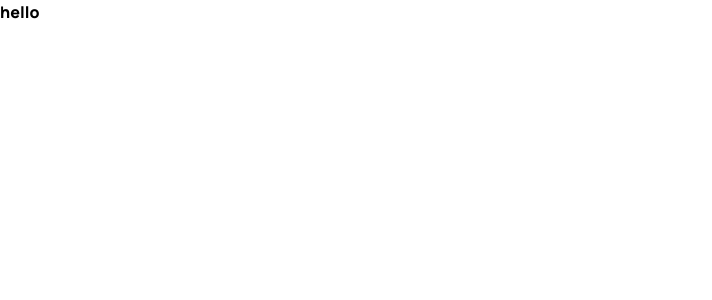
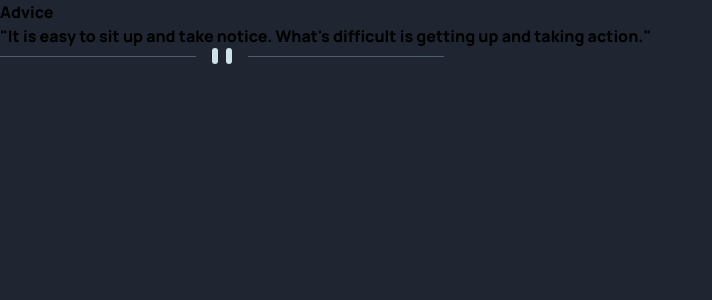
Before and after one commit to Jithin-b-p/advice-generator-app, a React (Vite) app: page / in a window 1280 px wide. Shown: the top 300 px of the page, without its empty margins (0-712 px from the left). Built offline with nearby package versions, Linux system fonts and the light colour scheme.

Commit message:
creating a advice preview component

```diff
--- a/src/App.tsx
+++ b/src/App.tsx
@@ -1,5 +1,7 @@
+import AdvicePreview from "./components/AdvicePreview";
+
 function App() {
-  return <h1>hello</h1>;
+  return <AdvicePreview />;
 }
 
 export default App;
--- /dev/null
+++ b/src/components/AdvicePreview.tsx
@@ -0,0 +1,22 @@
+function AdvicePreview() {
+  return (
+    <div>
+      <span>Advice</span>
+      <p>
+        "It is easy to sit up and take notice. What's difficult is getting up
+        and taking action."
+      </p>
+      <svg width="444" height="16" xmlns="http://www.w3.org/2000/svg">
+        <g fill="none" fill-rule="evenodd">
+          <path fill="#4F5D74" d="M0 8h196v1H0zM248 8h196v1H248z" />
+          <g transform="translate(212)" fill="#CEE3E9">
+            <rect width="6" height="16" rx="3" />
+            <rect x="14" width="6" height="16" rx="3" />
+          </g>
+        </g>
+      </svg>
+    </div>
+  );
+}
+
+export default AdvicePreview;
--- a/src/index.css
+++ b/src/index.css
@@ -14,7 +14,13 @@
   --ff-primary: "Manrope";
   --ff-default: system-ui, -apple-system, BlinkMacSystemFont, "Segoe UI", Roboto,
     Oxygen, Ubuntu, Cantarell, "Open Sans", "Helvetica Neue", sans-serif;
+
+  --clr-neutral-100: 217 19% 38%;
+  --clr-neutral-200: 217 19% 24%;
+  --clr-neutral-300: 218 23% 16%;
 }
 body {
   font-family: var(--ff-primary), var(--ff-default);
+
+  background-color: hsl(var(--clr-neutral-300));
 }
```
